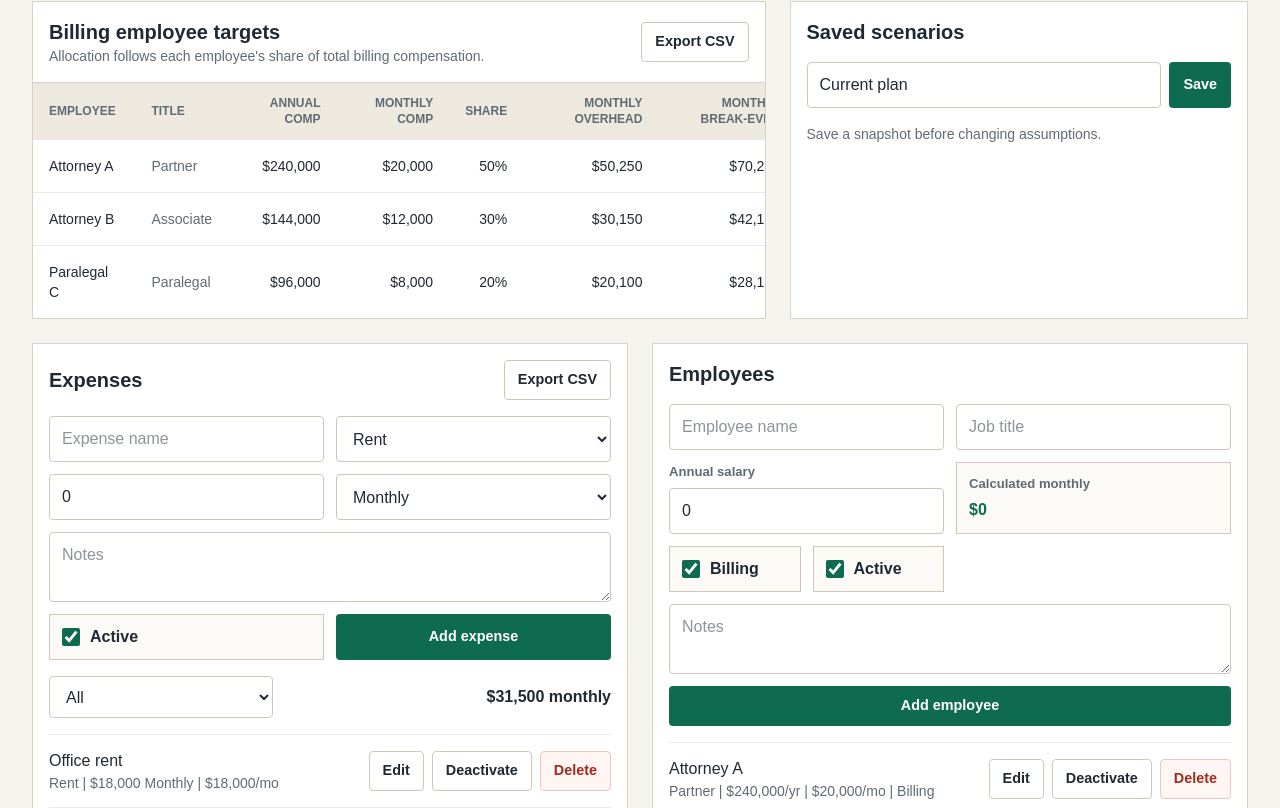
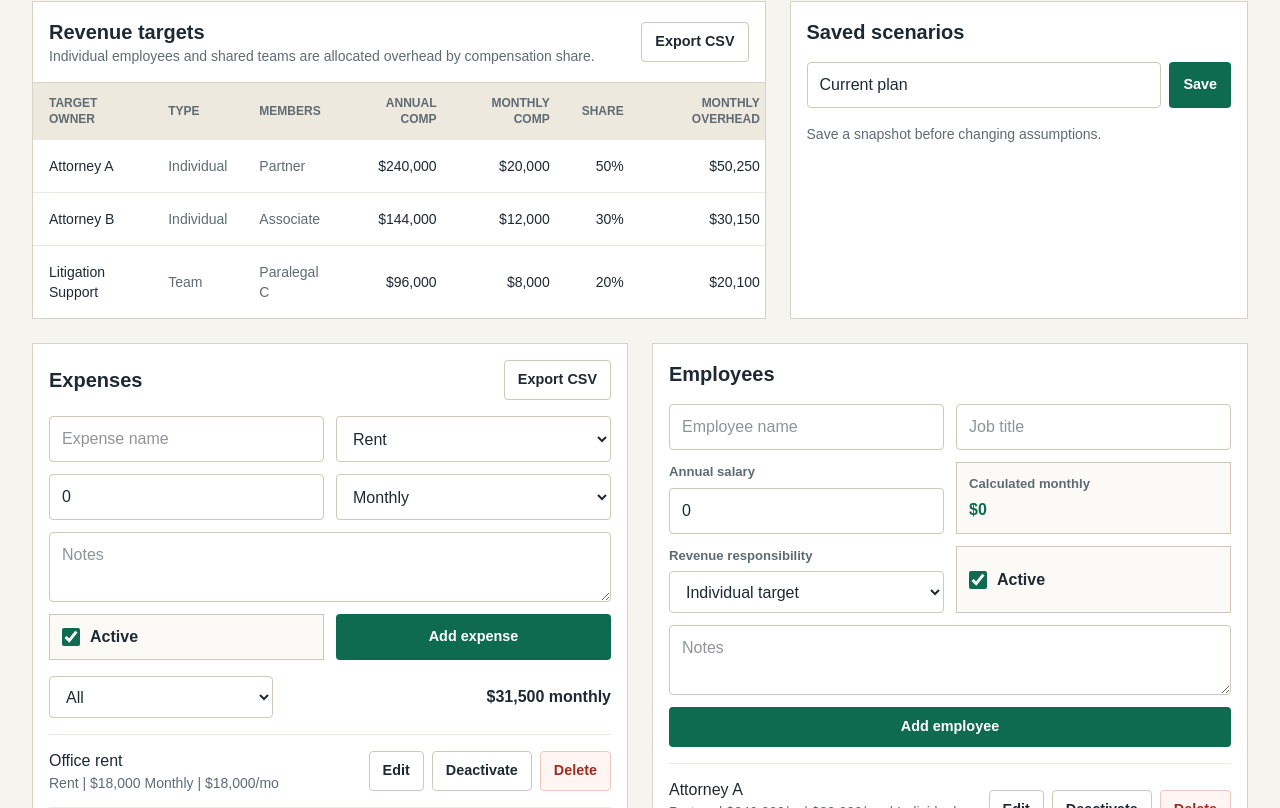
Before and after one commit to whywasmynametaken/firm-target-calculator, a Next.js app: page / in a window 1280 px wide. Shown: the part 552-1360 px from the top of the page. Built offline with nearby package versions, Linux system fonts and the light colour scheme.

Commit message:
Add shared team revenue targets

```diff
--- a/app/page.tsx
+++ b/app/page.tsx
@@ -34,9 +34,28 @@ type Employee = {
   title: string;
   annualSalary: number;
   monthlyCompensation?: number;
-  billing: boolean;
+  billing?: boolean;
+  revenueResponsibility: RevenueResponsibility;
+  teamName: string;
   active: boolean;
   notes: string;
+};
+
+type RevenueResponsibility = "individual" | "team" | "none";
+
+type TargetRow = {
+  id: string;
+  name: string;
+  title: string;
+  type: "Individual" | "Team";
+  members: string;
+  annualSalary: number;
+  monthlyCompensation: number;
+  compensationShare: number;
+  allocatedOverhead: number;
+  breakEven: number;
+  profitContribution: number;
+  finalTarget: number;
 };
 
 type Scenario = {
@@ -118,7 +137,8 @@ const starterEmployees: Employee[] = [
     name: "Attorney A",
     title: "Partner",
     annualSalary: 240000,
-    billing: true,
+    revenueResponsibility: "individual",
+    teamName: "",
     active: true,
     notes: "",
   },
@@ -127,7 +147,8 @@ const starterEmployees: Employee[] = [
     name: "Attorney B",
     title: "Associate",
     annualSalary: 144000,
-    billing: true,
+    revenueResponsibility: "individual",
+    teamName: "",
     active: true,
     notes: "",
   },
@@ -136,7 +157,8 @@ const starterEmployees: Employee[] = [
     name: "Paralegal C",
     title: "Paralegal",
     annualSalary: 96000,
-    billing: true,
+    revenueResponsibility: "team",
+    teamName: "Litigation Support",
     active: true,
     notes: "",
   },
@@ -145,7 +167,8 @@ const starterEmployees: Employee[] = [
     name: "Operations team",
     title: "Administration",
     annualSalary: 828000,
-    billing: false,
+    revenueResponsibility: "none",
+    teamName: "",
     active: true,
     notes: "Shared overhead payroll",
   },
@@ -164,7 +187,8 @@ const employeeBlank: Omit<Employee, "id"> = {
   name: "",
   title: "",
   annualSalary: 0,
-  billing: true,
+  revenueResponsibility: "individual",
+  teamName: "",
   active: true,
   notes: "",
 };
@@ -199,13 +223,36 @@ function employeeMonthlyCompensation(employee: Employee) {
 }
 
 function normalizeEmployee(employee: Employee): Employee {
+  const revenueResponsibility =
+    employee.revenueResponsibility ?? (employee.billing ? "individual" : "none");
+  const teamName = employee.teamName ?? "";
+
   if (Number.isFinite(employee.annualSalary)) {
-    return employee;
+    return {
+      ...employee,
+      revenueResponsibility,
+      teamName,
+    };
   }
   return {
     ...employee,
     annualSalary: (employee.monthlyCompensation ?? 0) * 12,
+    revenueResponsibility,
+    teamName,
   };
+}
+
+function isRevenueGenerating(employee: Employee) {
+  return employee.revenueResponsibility === "individual" ||
+    employee.revenueResponsibility === "team";
+}
+
+function responsibilityLabel(employee: Employee) {
+  if (employee.revenueResponsibility === "individual") return "Individual target";
+  if (employee.revenueResponsibility === "team") {
+    return `Team: ${employee.teamName.trim() || "Unassigned team"}`;
+  }
+  return "No revenue target";
 }
 
 function currency(value: number) {
@@ -280,17 +327,19 @@ export default function Home() {
   const model = useMemo(() => {
     const activeExpenses = expenses.filter((expense) => expense.active);
     const activeEmployees = employees.filter((employee) => employee.active);
-    const billingEmployees = activeEmployees.filter((employee) => employee.billing);
-    const nonBillingEmployees = activeEmployees.filter((employee) => !employee.billing);
+    const revenueEmployees = activeEmployees.filter(isRevenueGenerating);
+    const nonRevenueEmployees = activeEmployees.filter(
+      (employee) => !isRevenueGenerating(employee),
+    );
     const otherExpenses = activeExpenses.reduce(
       (sum, expense) => sum + monthlyAmount(expense.amount, expense.frequency),
       0,
     );
-    const billingCompensation = billingEmployees.reduce(
+    const billingCompensation = revenueEmployees.reduce(
       (sum, employee) => sum + employeeMonthlyCompensation(employee),
       0,
     );
-    const nonBillingPayroll = nonBillingEmployees.reduce(
+    const nonBillingPayroll = nonRevenueEmployees.reduce(
       (sum, employee) => sum + employeeMonthlyCompensation(employee),
       0,
     );
@@ -300,18 +349,49 @@ export default function Home() {
     const firmRevenueTarget =
       marginDecimal >= 1 ? 0 : operatingCost / (1 - marginDecimal);
     const requiredProfit = firmRevenueTarget - operatingCost;
-    const targets = billingEmployees.map((employee) => {
+    const groupedTargets = new Map<string, TargetRow>();
+
+    revenueEmployees.forEach((employee) => {
+      const isTeam = employee.revenueResponsibility === "team";
+      const teamName = employee.teamName.trim() || "Unassigned team";
+      const key = isTeam ? `team-${teamName.toLowerCase()}` : `employee-${employee.id}`;
+      const monthlyCompensation = employeeMonthlyCompensation(employee);
+      const existing = groupedTargets.get(key);
+
+      if (existing) {
+        existing.annualSalary += employee.annualSalary;
+        existing.monthlyCompensation += monthlyCompensation;
+        existing.members = [existing.members, employee.name].filter(Boolean).join(", ");
+        return;
+      }
+
+      groupedTargets.set(key, {
+        id: key,
+        name: isTeam ? teamName : employee.name,
+        title: isTeam ? "Shared team target" : employee.title,
+        type: isTeam ? "Team" : "Individual",
+        members: isTeam ? employee.name : "",
+        annualSalary: employee.annualSalary,
+        monthlyCompensation,
+        compensationShare: 0,
+        allocatedOverhead: 0,
+        breakEven: 0,
+        profitContribution: 0,
+        finalTarget: 0,
+      });
+    });
+
+    const targets = Array.from(groupedTargets.values()).map((target) => {
       const compensationShare =
         billingCompensation > 0
-          ? employeeMonthlyCompensation(employee) / billingCompensation
+          ? target.monthlyCompensation / billingCompensation
           : 0;
       const allocatedOverhead = sharedOverhead * compensationShare;
-      const monthlyCompensation = employeeMonthlyCompensation(employee);
-      const breakEven = monthlyCompensation + allocatedOverhead;
+      const breakEven = target.monthlyCompensation + allocatedOverhead;
       const finalTarget = marginDecimal >= 1 ? 0 : breakEven / (1 - marginDecimal);
+
       return {
-        ...employee,
-        monthlyCompensation,
+        ...target,
         compensationShare,
         allocatedOverhead,
         breakEven,
@@ -323,8 +403,8 @@ export default function Home() {
     return {
       activeExpenses,
       activeEmployees,
-      billingEmployees,
-      nonBillingEmployees,
+      billingEmployees: revenueEmployees,
+      nonBillingEmployees: nonRevenueEmployees,
       otherExpenses,
       billingCompensation,
       nonBillingPayroll,
@@ -354,7 +434,7 @@ export default function Home() {
   }
 
   function updateEmployeeDraft(
-    event: ChangeEvent<HTMLInputElement | HTMLTextAreaElement>,
+    event: ChangeEvent<HTMLInputElement | HTMLSelectElement | HTMLTextAreaElement>,
   ) {
     const { name, value, type } = event.target;
     const checked =
@@ -442,8 +522,9 @@ export default function Home() {
   function exportTargets() {
     downloadCsv("billing-targets.csv", [
       [
-        "Employee",
-        "Job title",
+        "Target owner",
+        "Type",
+        "Members",
         "Annual comp",
         "Monthly comp",
         "Compensation percentage",
@@ -454,7 +535,8 @@ export default function Home() {
       ],
       ...model.targets.map((target) => [
         target.name,
-        target.title,
+        target.type,
+        target.members,
         target.annualSalary,
         target.monthlyCompensation,
         (target.compensationShare * 100).toFixed(2),
@@ -534,9 +616,9 @@ export default function Home() {
           <div className="overflow-hidden border border-[#d8d2c4] bg-white">
             <div className="flex flex-col gap-3 border-b border-[#d8d2c4] px-4 py-4 md:flex-row md:items-center md:justify-between">
               <div>
-                <h2 className="text-xl font-semibold">Billing employee targets</h2>
+                <h2 className="text-xl font-semibold">Revenue targets</h2>
                 <p className="text-sm text-[#5f6b73]">
-                  Allocation follows each employee&apos;s share of total billing compensation.
+                  Individual employees and shared teams are allocated overhead by compensation share.
                 </p>
               </div>
               <button className="btn-secondary" type="button" onClick={exportTargets}>
@@ -544,11 +626,12 @@ export default function Home() {
               </button>
             </div>
             <div className="overflow-x-auto">
-              <table className="w-full min-w-[1000px] text-left text-sm">
+              <table className="w-full min-w-[1120px] text-left text-sm">
                 <thead className="bg-[#eee9df] text-xs uppercase text-[#5f6b73]">
                   <tr>
-                    <th className="px-4 py-3">Employee</th>
-                    <th className="px-4 py-3">Title</th>
+                    <th className="px-4 py-3">Target owner</th>
+                    <th className="px-4 py-3">Type</th>
+                    <th className="px-4 py-3">Members</th>
                     <th className="px-4 py-3 text-right">Annual comp</th>
                     <th className="px-4 py-3 text-right">Monthly comp</th>
                     <th className="px-4 py-3 text-right">Share</th>
@@ -562,7 +645,10 @@ export default function Home() {
                   {model.targets.map((target) => (
                     <tr key={target.id} className="border-t border-[#eee9df]">
                       <td className="px-4 py-4 font-medium">{target.name}</td>
-                      <td className="px-4 py-4 text-[#5f6b73]">{target.title}</td>
+                      <td className="px-4 py-4 text-[#5f6b73]">{target.type}</td>
+                      <td className="max-w-56 px-4 py-4 text-[#5f6b73]">
+                        {target.members || target.title || "-"}
+                      </td>
                       <td className="px-4 py-4 text-right">{currency(target.annualSalary)}</td>
                       <td className="px-4 py-4 text-right">{currency(target.monthlyCompensation)}</td>
                       <td className="px-4 py-4 text-right">{percent(target.compensationShare)}</td>
@@ -579,7 +665,7 @@ export default function Home() {
             </div>
             {model.targets.length === 0 ? (
               <p className="px-4 py-5 text-sm text-[#5f6b73]">
-                Add at least one active billing employee to calculate targets.
+                Add at least one active individual or shared team employee to calculate targets.
               </p>
             ) : null}
           </div>
@@ -689,16 +775,42 @@ export default function Home() {
                 <span>Calculated monthly</span>
                 <strong>{currency(employeeDraft.annualSalary / 12)}</strong>
               </div>
-              <div className="grid grid-cols-2 gap-3">
-                <label className="check">
-                  <input name="billing" type="checkbox" checked={employeeDraft.billing} onChange={updateEmployeeDraft} />
-                  Billing
+              <label className="field-label">
+                <span>Revenue responsibility</span>
+                <select
+                  className="field"
+                  name="revenueResponsibility"
+                  value={employeeDraft.revenueResponsibility}
+                  onChange={updateEmployeeDraft}
+                >
+                  <option value="individual">Individual target</option>
+                  <option value="team">Shared team target</option>
+                  <option value="none">No revenue target</option>
+                </select>
+              </label>
+              {employeeDraft.revenueResponsibility === "team" ? (
+                <label className="field-label">
+                  <span>Team name</span>
+                  <input
+                    className="field"
+                    name="teamName"
+                    placeholder="Litigation Support"
+                    value={employeeDraft.teamName}
+                    onChange={updateEmployeeDraft}
+                  />
                 </label>
+              ) : (
                 <label className="check">
                   <input name="active" type="checkbox" checked={employeeDraft.active} onChange={updateEmployeeDraft} />
                   Active
                 </label>
-              </div>
+              )}
+              {employeeDraft.revenueResponsibility === "team" ? (
+                <label className="check md:col-span-2">
+                  <input name="active" type="checkbox" checked={employeeDraft.active} onChange={updateEmployeeDraft} />
+                  Active
+                </label>
+              ) : null}
               <textarea className="field md:col-span-2" name="notes" placeholder="Notes" value={employeeDraft.notes} onChange={updateEmployeeDraft} />
               <button className="btn-primary md:col-span-2" type="submit">
                 {editingEmployeeId ? "Update employee" : "Add employee"}
@@ -710,7 +822,7 @@ export default function Home() {
                   <div>
                     <p className="font-medium">{employee.name}</p>
                     <p className="text-sm text-[#5f6b73]">
-                      {employee.title || "No title"} | {currency(employee.annualSalary)}/yr | {currency(employeeMonthlyCompensation(employee))}/mo | {employee.billing ? "Billing" : "Non-billing"}
+                      {employee.title || "No title"} | {currency(employee.annualSalary)}/yr | {currency(employeeMonthlyCompensation(employee))}/mo | {responsibilityLabel(employee)}
                     </p>
                   </div>
                   <RowActions
```
